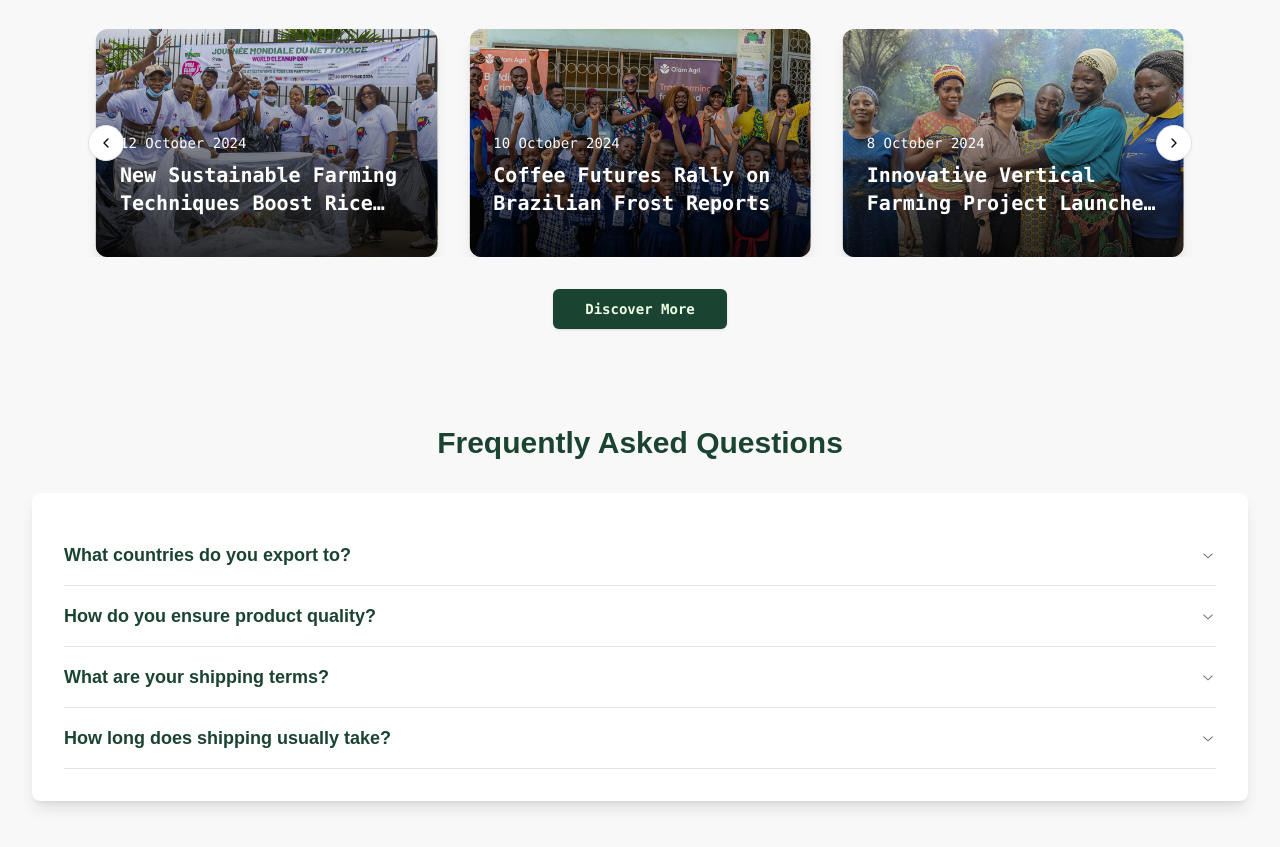
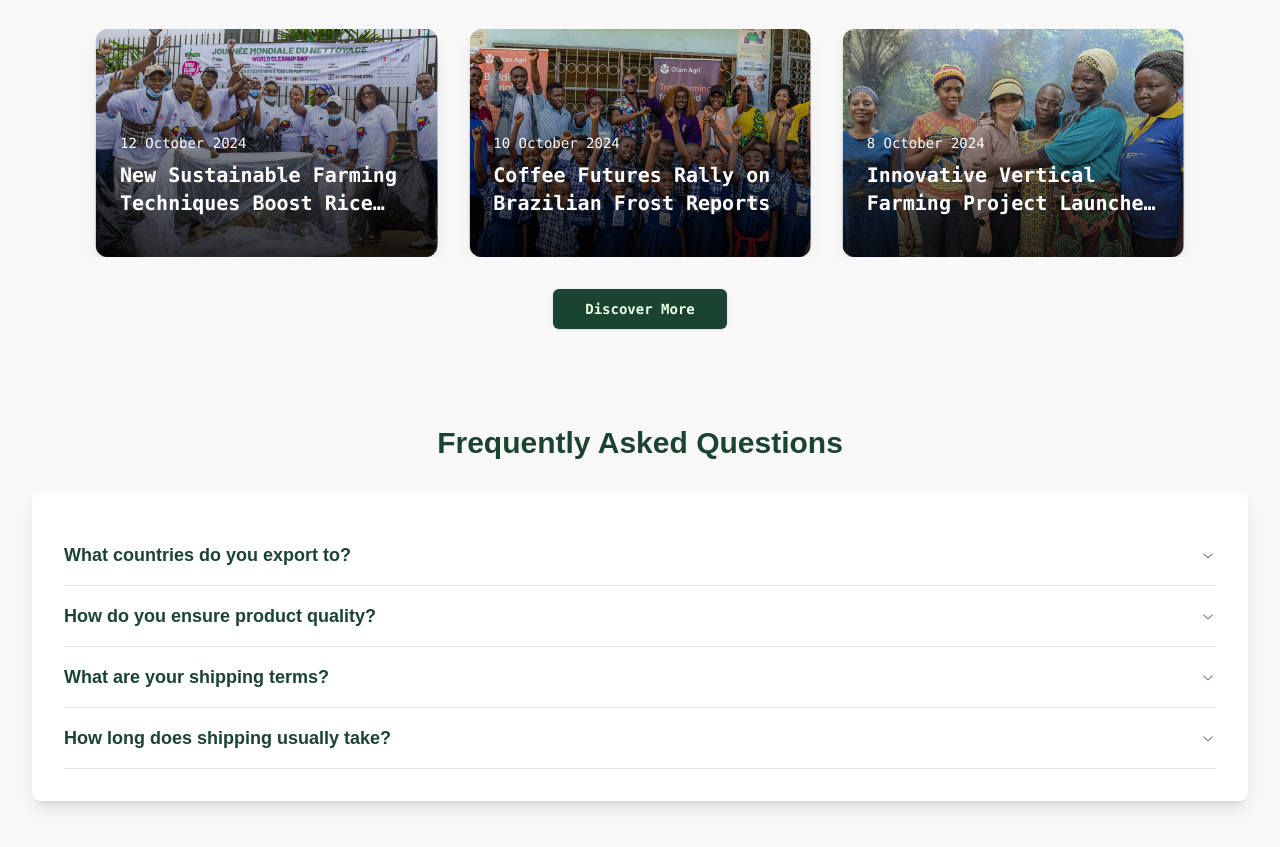
Before and after one commit to Mfullaty/artesana2, a Next.js app: page / in a window 1280 px wide. Shown: the part 2629-3476 px from the top of the page. Built offline with nearby package versions, Linux system fonts and the light colour scheme.

Commit message:
Improve cards functionality and carousel

```diff
--- a/components/sections/AgriCulturalNews.tsx
+++ b/components/sections/AgriCulturalNews.tsx
@@ -54,7 +54,7 @@ export default function AgriculturalNews() {
   return (
     <div id="agricNews" className="max-w-6xl mx-auto px-4 py-8 font-mono">
       <h2 className="text-3xl font-bold text-primary mb-6">Latest News</h2>
-      <Carousel showPlayPauseButton={false} showIndicators={false} showControls={true}>
+      <Carousel showPlayPauseButton={false} showIndicators={false} showControls={false}>
         {newsItems.map((item) => (
           <Link
             href={item.url}
```
